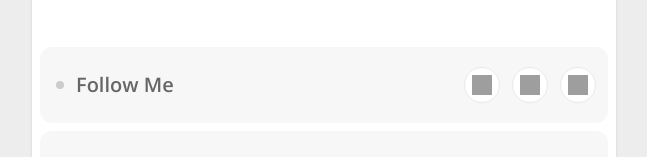
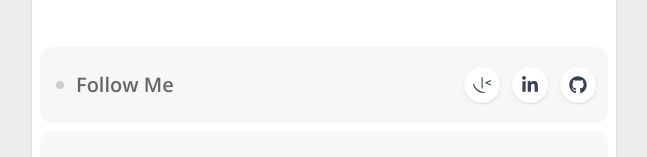
Before and after one commit to Abaljerind/portofolio-jerind, a React (Vite) app: page / in a window 1280 px wide. Shown: the part 2485-2642 px from the top of the page, without its empty margins (316-963 px from the left). Built offline with nearby package versions, Linux system fonts and the light colour scheme; grey boxes are pictures that could not be loaded.

Commit message:
Refactor(SocialMediaList): Change <img> to icon from react-icons
Receive props color from Footer component
Add <span> with social.img as value for icon
Delete some styles from <div> and <a>
Re-adjust some styles to <div> and <a>

```diff
--- a/src/components/SocialMediaList.jsx
+++ b/src/components/SocialMediaList.jsx
@@ -1,17 +1,18 @@
-export default function SocialMediaList({ social }) {
+export default function SocialMediaList({ social, color }) {
   return (
-    <div className="flex h-11 w-11 cursor-pointer items-center justify-center rounded-full transition duration-500 hover:bg-[#EBEBEB] dark:duration-initial dark:hover:bg-[#1C1C1C]">
+    <div className="group flex h-11 w-11 cursor-pointer items-center justify-center rounded-full transition duration-500 hover:bg-[#e4e4e4] dark:duration-initial dark:hover:bg-[#414141]">
       <a
-        className="flex h-9 w-9 items-center justify-center rounded-full border border-[#E9E9E9] bg-white dark:border dark:border-[#212121] dark:bg-[#212121] dark:hover:border dark:hover:border-white/20"
+        className="flex h-9 w-9 items-center justify-center rounded-full bg-white text-lg text-white shadow-sm"
         href={social.href}
         target="_blank"
         rel="noopener noreferrer"
       >
-        <img
-          src={social.img}
-          alt={social.name}
-          className={`size-4 md:size-5 dark:brightness-0 dark:invert ${social.name === "FrontendMentor" ? "dark:brightness-100 dark:invert-0" : ""} `}
-        />
+        <span
+          className="text-lg text-gray-700 transition duration-300 group-hover:text-[var(--hover-color)]"
+          style={{ "--hover-color": color }}
+        >
+          {social.img}
+        </span>
       </a>
     </div>
   );
```
